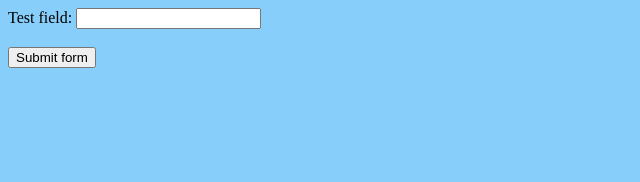
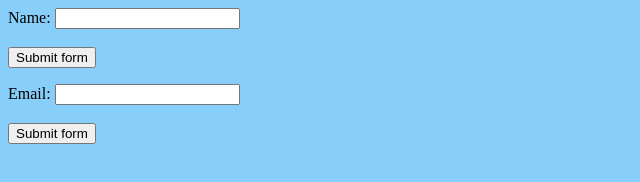
Before and after one commit to Benito-Noyola-Personal-Website/personal-site, a plain HTML site: page contact.html in a window 1280 px wide. Shown: the whole page, without its empty margins (0-640 px from the left). Drawn offline with Linux system fonts and the light colour scheme.

Commit message:
Updated Boxes on contact page

```diff
--- a/contact.html
+++ b/contact.html
@@ -10,11 +10,18 @@
 </head>
 <body>
     <form id="form">
-  <label>Test field: <input type="text" /></label>
+  <label> Name: <input type="text" /></label>
   <br /><br />
   <button type="submit">Submit form</button>
 </form>
 <p id="log"></p>
 
+<form id="form">
+    <label>Email: <input type="text" /></label>
+    <br /><br />
+    <button type="submit">Submit form</button>
+  </form>
+  <p id="log"></p>
+
 </body>
 </html>
```
